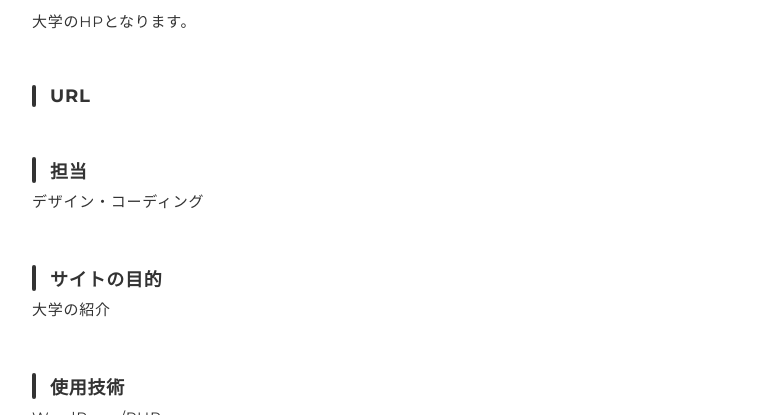
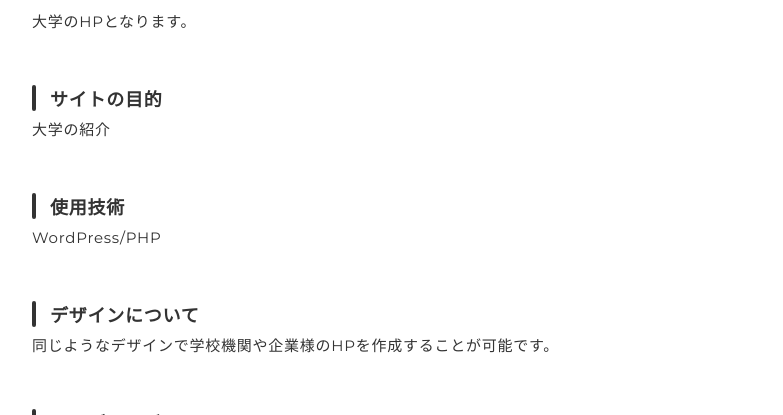
Before and after one commit to primula02/portfolio01, a plain HTML site: page works-6.html in a window 1280 px wide. Shown: the part 777-1192 px from the top of the page, without its empty margins (248-1031 px from the left). Drawn offline with nearby package versions, Linux system fonts and the light colour scheme.

Commit message:
Update works-6.html

```diff
--- a/works-6.html
+++ b/works-6.html
@@ -44,10 +44,6 @@
             <p>
               大学のHPとなります。
             </p>
-            <h3>URL</h3>
-            <p><a href="" target="_blank" rel="noopener"></a></p>
-            <h3>担当</h3>
-            <p>デザイン・コーディング</p>
             <h3>サイトの目的</h3>
             <p>大学の紹介</p>
             <h3>使用技術</h3>
```
